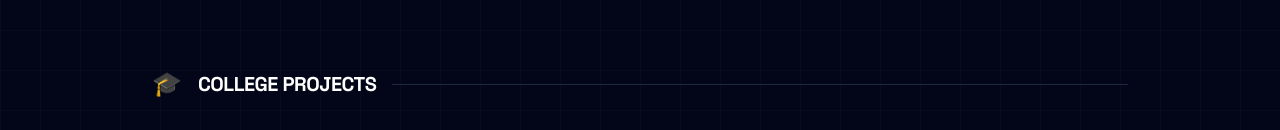
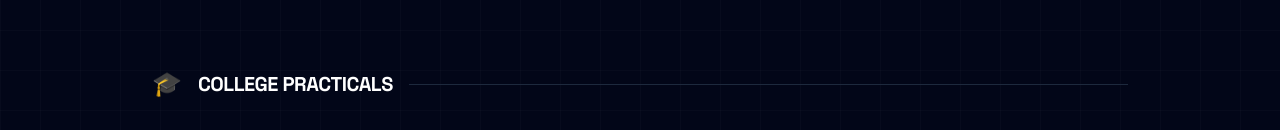
Before and after one commit to mazumeyyy/Portfolio, a React (Vite) app: page /projects in a window 1280 px wide. Shown: the part 1530-1660 px from the top of the page. Built offline with nearby package versions, Linux system fonts and the light colour scheme.

Commit message:
new change

```diff
--- a/src/Projects.tsx
+++ b/src/Projects.tsx
@@ -64,7 +64,7 @@ const PROJECTS = [
     ],
   },
   {
-    group: "College Projects",
+    group: "College Practicals",
     emoji: "🎓",
     items: [
       {
```
